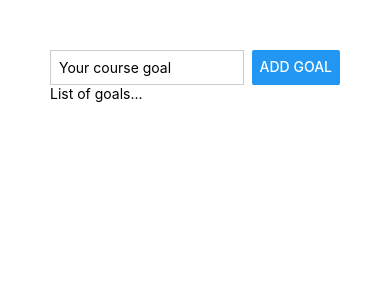
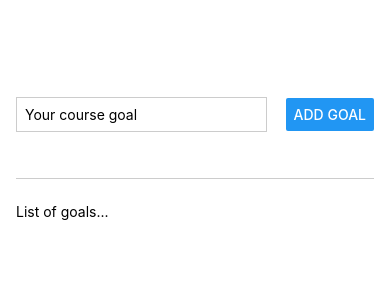
Before and after one commit to mdedyfauzi/rn-todo-app, a React Native app: screen / in a window 390 px wide. Shown: the top 300 px of the page. Built offline with nearby package versions, Linux system fonts and the light colour scheme.

Commit message:
improving layout

```diff
--- a/App.js
+++ b/App.js
@@ -8,7 +8,7 @@
         <TextInput style={styles.textInput} placeholder="Your course goal" />
         <Button title="Add Goal" />
       </View>
-      <View>
+      <View style={styles.goalsContainer}>
         <Text>List of goals...</Text>
       </View>
     </View>
@@ -17,17 +17,27 @@
 
 const styles = StyleSheet.create({
   appContainer: {
-    padding: 50,
+    flex: 1,
+    paddingTop: 50,
+    paddingHorizontal: 16,
   },
   inputContainer: {
+    flex: 1,
     flexDirection: "row",
     justifyContent: "space-between",
+    alignItems: "center",
+    marginBottom: 24,
+    borderBottomWidth: 1,
+    borderBottomColor: "#cccccc",
   },
   textInput: {
     borderWidth: 1,
     borderColor: "#cccccc",
-    width: "80%",
+    width: "70%",
     marginRight: 8,
-    padding:8
+    padding: 8,
+  },
+  goalsContainer: {
+    flex: 5,
   },
 });
```
